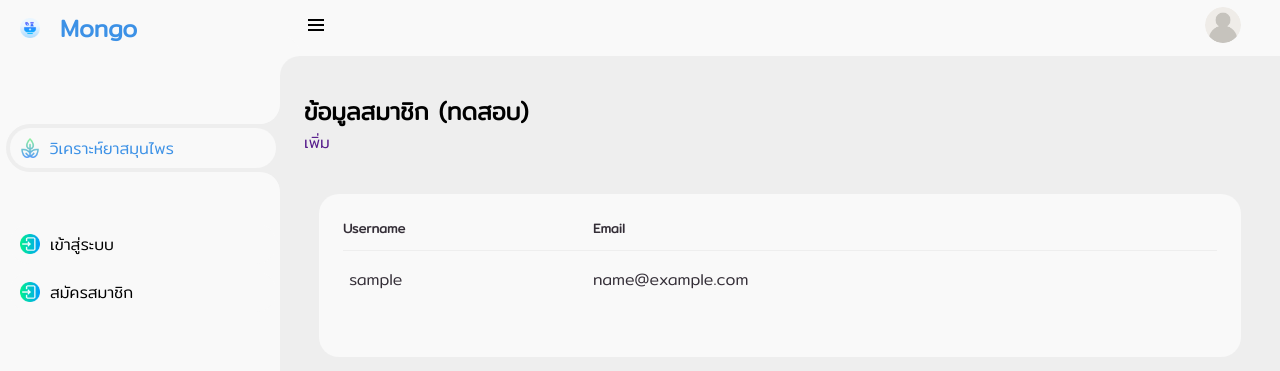
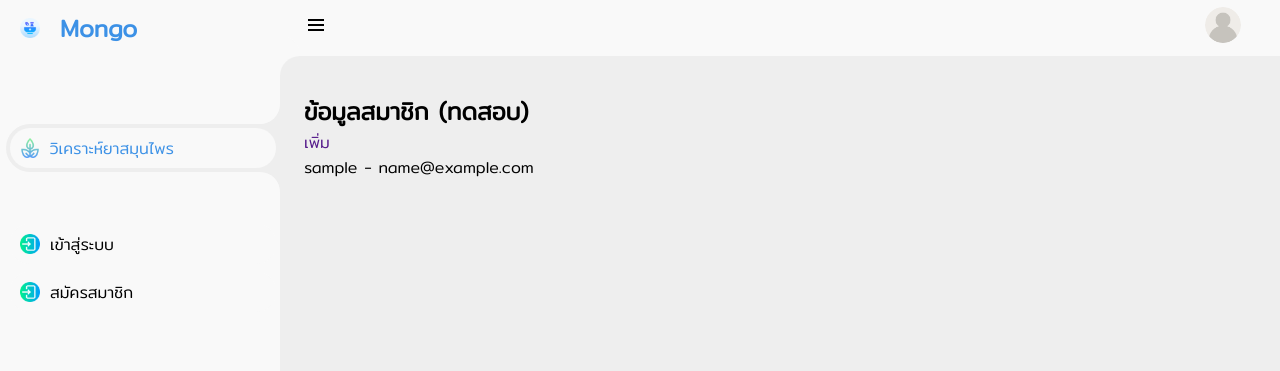
Before and after one commit to Seiki78/Herbit-Website, a Flask app: page / in a window 1280 px wide. Shown: the top 371 px of the page. Run offline with Flask 3, Linux system fonts and the light colour scheme; a database or web service that is not in the repository returns one stand-in record (values such as "Sample title"); some libraries are stand-ins or nearby versions.

Commit message:
Add user list feature

```diff
--- a/templates/general_pretest.html
+++ b/templates/general_pretest.html
@@ -77,33 +77,16 @@
         <a href="" class="btn-download">เพิ่ม</a>
     </div>
 
+	{% if users.count() == 0 %}
+        <p>No users found in the database.</p>
+    {% else %}
+		<ul>
+        {% for user in users %}
+            <li>{{ user['username'] }} - {{ user['email'] }}</li>
+        {% endfor %}
+        </ul>
+    {% endif %}
 
-
-    <div class="table-data">
-        <div class="order">
-			{% if users.count() == 0 %}
-        		<p>ไม่พบผู้ใช้ในฐานข้อมูลแม้แต่คนเดียวจ้า</p>
-			{% else %}
-            <table>
-                <thead>
-                    <tr>
-                        <th>Username</th>
-                        <th>Email</th>
-                    </tr>
-                </thead>
-                <tbody>
-					{% for user in users %}
-                    <tr>
-                        <td>{{ user['username'] }}</td>
-                        <td>{{ user['email'] }}</td>
-                    </tr>
-
-					{% endfor %}
-                </tbody>
-            </table>
-            <br>
-			{% endif %}
-    </div>
 
 
 </main>
```
